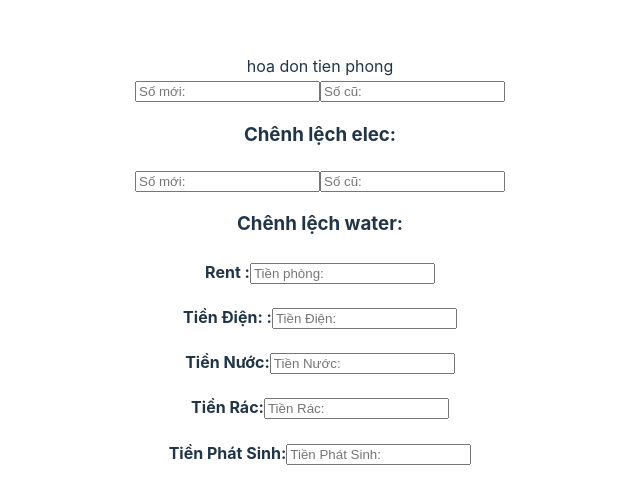
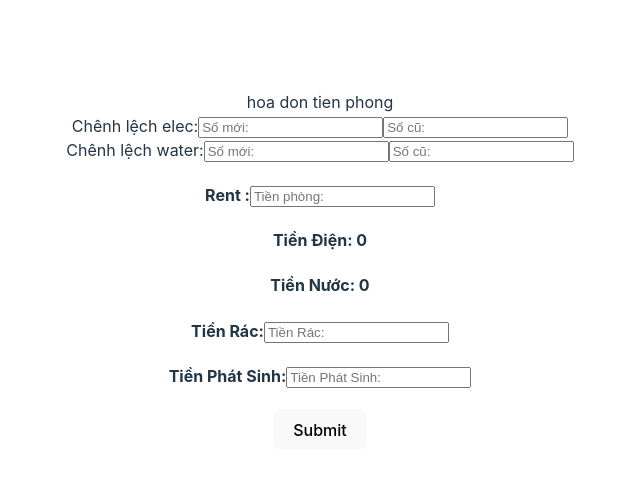
Before and after one commit to thanhgly/smartrent, a React (Vite) app: page / in a window 1280 px wide. Shown: the part 130-634 px from the top of the page, without its empty margins (320-960 px from the left). Built offline with nearby package versions, Linux system fonts and the light colour scheme.

Commit message:
finished features: calc elec bill and water bill

```diff
--- a/src/App.jsx
+++ b/src/App.jsx
@@ -1,57 +1,100 @@
 import "./App.css";
-
+import { useState } from "react";
 function App() {
+  const [currElec, setCurrElec] = useState("");
+  const [prevElec, setPrevElec] = useState("");
+  const [elecBill, setElecBill] = useState(0);
+  const [currWater, setCurrWater] = useState("");
+  const [prevWater, setPrevWater] = useState("");
+  const [waterBill, setWaterBill] = useState(0);
+  function handleCurrElecChange(e) {
+    setCurrElec(e.target.value);
+    calculateElecBill(prevElec, e.target.value);
+  }
+  function handlePrevElecChange(e) {
+    setPrevElec(e.target.value);
+    calculateElecBill(e.target.value, currElec);
+  }
+  const calculateElecBill = (prevElec, currElec) => {
+    if (prevElec && currElec) {
+      const bill = (currElec - prevElec) * 4000;
+      setElecBill(bill);
+    }
+  };
+  const handleCurrWaterChange = (e) => {
+    setCurrWater(e.target.value);
+    calculateWaterBill(prevWater, e.target.value);
+  };
+  const handlePrevWaterChange = (e) => {
+    setPrevWater(e.target.value);
+    calculateWaterBill(e.target.value, currWater);
+  };
+  const calculateWaterBill = (prevWater, currWater) => {
+    const bill = (currWater - prevWater) * 18000;
+    setWaterBill(bill);
+  };
   return (
-    <>
+    <form>
       <header>hoa don tien phong</header>
       <div>
+        <label>
+          Chênh lệch elec:
           <input
-          name="currentElecInput"
+            value={currElec}
+            onChange={handleCurrElecChange}
             placeholder="Số mới:"
             type="number"
-          label
           ></input>
           <input
+            value={prevElec}
+            onChange={handlePrevElecChange}
             name="prevElecInput"
             placeholder="Số cũ:"
             type="number"
-          label
           ></input>
-        <h3>Chênh lệch elec:</h3>
+        </label>
       </div>
       <div>
+        <label>
+          Chênh lệch water:
           <input
+            value={currWater}
+            onChange={handleCurrWaterChange}
             name="currentWaterInput"
             placeholder="Số mới:"
             type="number"
-          label
           ></input>
           <input
+            value={prevWater}
+            onChange={handlePrevWaterChange}
             name="prevWaterInput"
             placeholder="Số cũ:"
             type="number"
-          label
           ></input>
-        <h3>Chênh lệch water:</h3>
+        </label>
       </div>
       <div>
         <h4>
-          Rent :<input placeholder="Tiền phòng:"></input>
+          Rent :
+          <input name="rent" type="number" placeholder="Tiền phòng:"></input>
+        </h4>
+        <h4>Tiền Điện: {elecBill}</h4>
+        <h4>Tiền Nước: {waterBill}</h4>
+        <h4>
+          Tiền Rác:
+          <input name="trashBill" type="number" placeholder="Tiền Rác:"></input>
         </h4>
         <h4>
-          Tiền Điện: :<input placeholder="Tiền Điện:"></input>
-        </h4>
-        <h4>
-          Tiền Nước:<input placeholder="Tiền Nước:"></input>
-        </h4>
-        <h4>
-          Tiền Rác:<input placeholder="Tiền Rác:"></input>
-        </h4>
-        <h4>
-          Tiền Phát Sinh:<input placeholder="Tiền Phát Sinh:"></input>
+          Tiền Phát Sinh:
+          <input
+            name="miscellaneous"
+            type="number"
+            placeholder="Tiền Phát Sinh:"
+          ></input>
         </h4>
       </div>
-    </>
+      <button>Submit</button>
+    </form>
   );
 }
 
```
Lines whose indentation alone changed are shown as unchanged.
